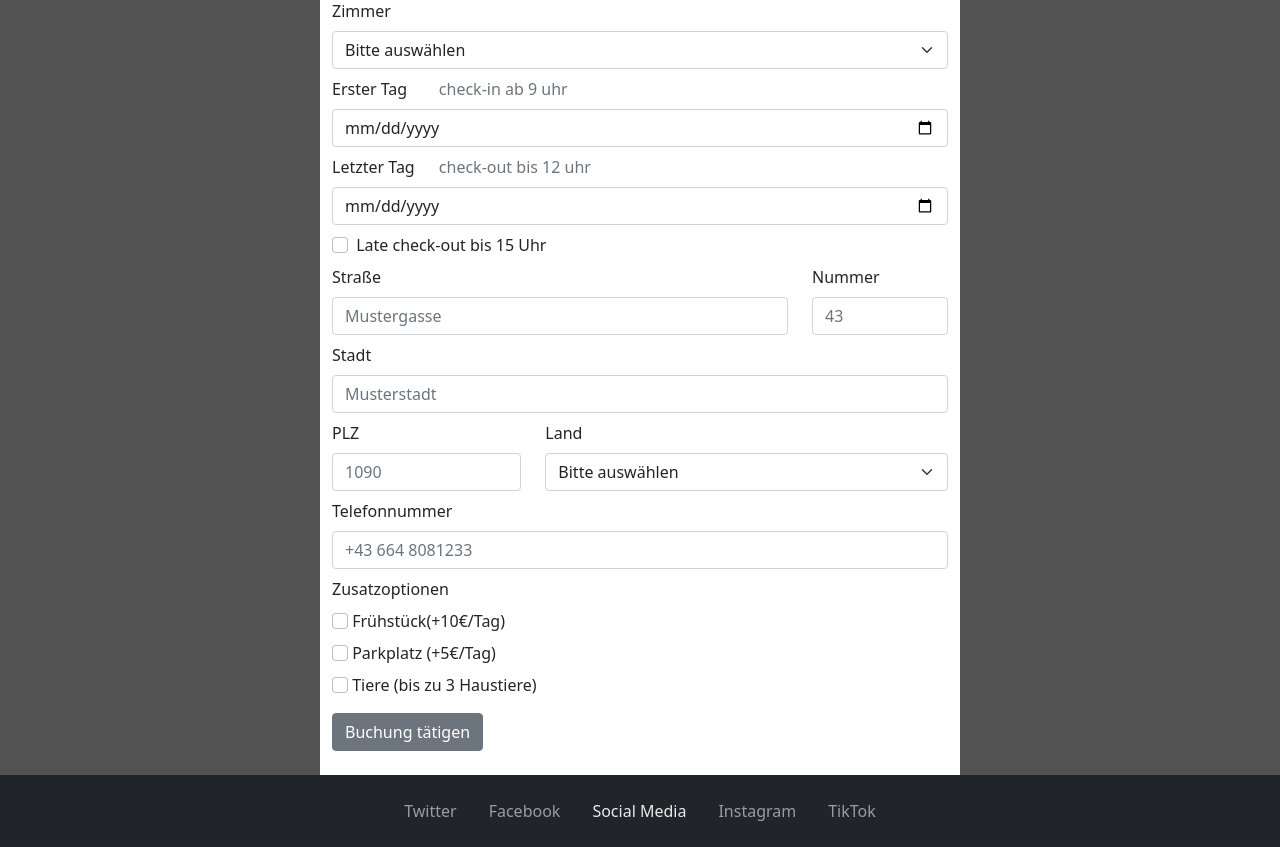
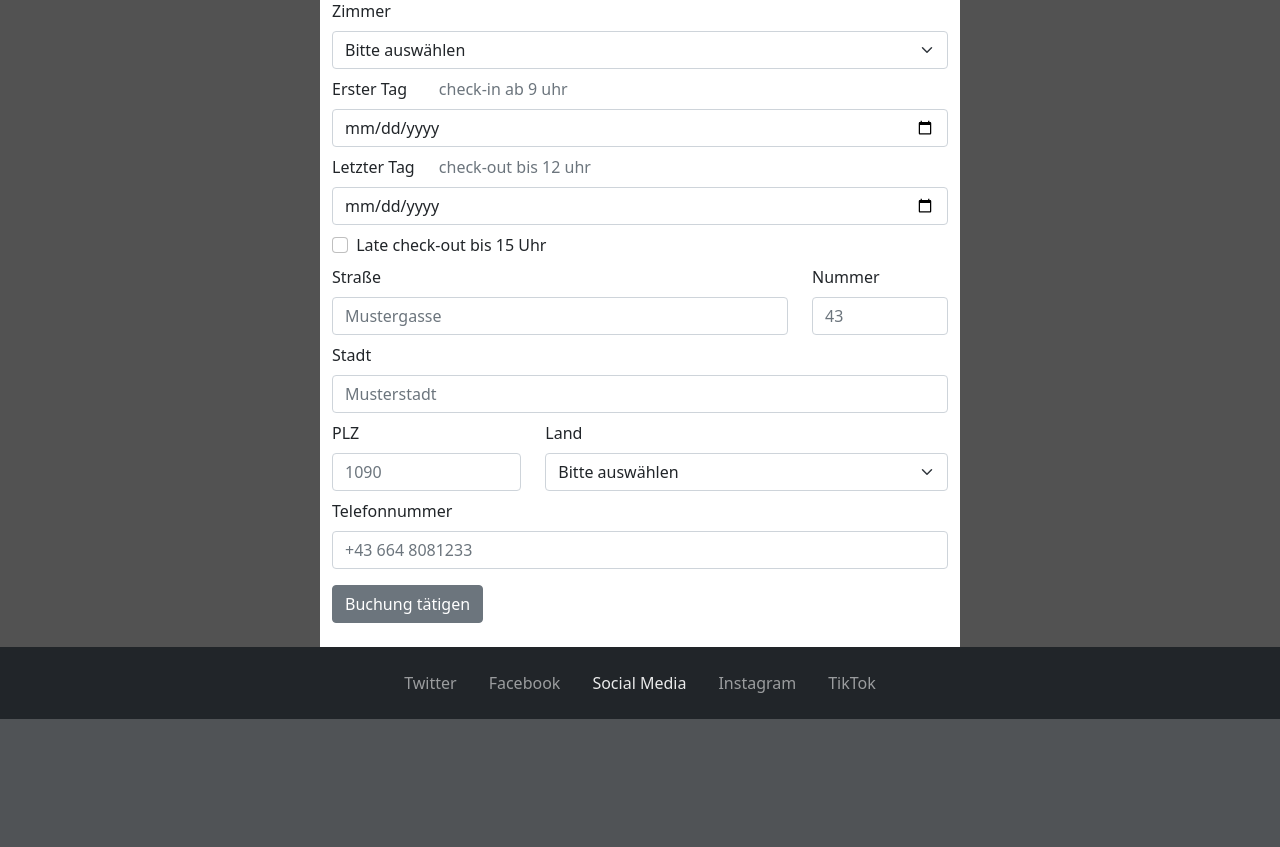
Before and after one commit to if22b151/Hotel-Website, a PHP site: page /booking.php in a window 1280 px wide. Shown: the part 642-1489 px from the top of the page. After the commit the page ends 1361 px from the top, so only its background shows below. Run offline with PHP 8.4, Linux system fonts and the light colour scheme; data that the repository does not hold is empty.

Commit message:
Revert "changed booking flexbox to use bootstrap"
This reverts commit 45be0217c8768c8de124f9799c55e52d7a11ba86.

undoing booking button flexbox commit so as to add styles.css change into same commit

```diff
--- a/booking.php
+++ b/booking.php
@@ -395,30 +395,7 @@
             value="<?php echo $phone_nr ?>" required>
         </div>
 
-        <!-- Checkboxes: Breakfast, animals, parking -->
-        <label class="form-label" for="additional-options">Zusatzoptionen</label>
-        <div class="mb-2" name="additional-options">
-          <div>
-            <input class="form-check-input" type="checkbox" name="breakfast" id="breakfast"
-              <?php echo ($breakfast) ? 'selected' : '' ?> >
-            <label class="form-label" for="breakfast">Frühstück(+10€/Tag)</label>
-          </div>
-
-          <div>
-            <input class="form-check-input" type="checkbox" name="parking" id="parking"
-              <?php echo ($parking) ? 'selected' : '' ?> >
-            <label class="form-label" for="parking">Parkplatz (+5€/Tag)</label>
-          </div>
-
-          <div>
-            <input class="form-check-input" type="checkbox" name="animals" id="animals"
-              <?php echo ($animals) ? 'selected' : '' ?> >
-            <label class="form-label" for="animals">Tiere (bis zu 3 Haustiere)</label>
-          </div>
-        </div>
-
-        <!-- Submit -->
-        <div class="">
+        <div class="mt-3">
           <input class="btn btn-secondary" type="submit" value="Buchung tätigen">
         </div>
       </form>
--- a/index.php
+++ b/index.php
@@ -77,7 +77,7 @@
         </div>
       </div>
 
-      <div class="col-md-8 mt-3 mt-md-0 d-flex flex-column justify-content-between">
+      <div class="col-md-8 mt-3 mt-md-0 col_booking">
         <div class="row">
           <p>Lorem ipsum dolor sit amet consectetur adipisicing elit. Expedita ducimus quasi odit autem debitis. Neque nobis nam ipsa, harum assumenda nesciunt corporis veniam porro non sequi. Dolores quasi </p>
         </div>
@@ -108,7 +108,7 @@
         </div>
       </div>
 
-      <div class="col-md-8 mt-3 mt-md-0 d-flex flex-column justify-content-between">
+      <div class="col-md-8 mt-3 mt-md-0 col_booking">
         <div class="row">
           <p>Lorem ipsum dolor sit amet consectetur adipisicing elit. Expedita ducimus quasi odit autem debitis. Neque nobis nam ipsa, harum assumenda nesciunt corporis veniam porro non sequi. Dolores quasi </p>
         </div>
@@ -139,7 +139,7 @@
         </div>
       </div>
 
-      <div class="col-md-8 mt-3 mt-md-0 d-flex flex-column justify-content-between">
+      <div class="col-md-8 mt-3 mt-md-0 col_booking">
         <div class="row">
           <p>Lorem ipsum dolor sit amet consectetur adipisicing elit. Expedita ducimus quasi odit autem debitis. Neque nobis nam ipsa, harum assumenda nesciunt corporis veniam porro non sequi. Dolores quasi </p>
         </div>
```
